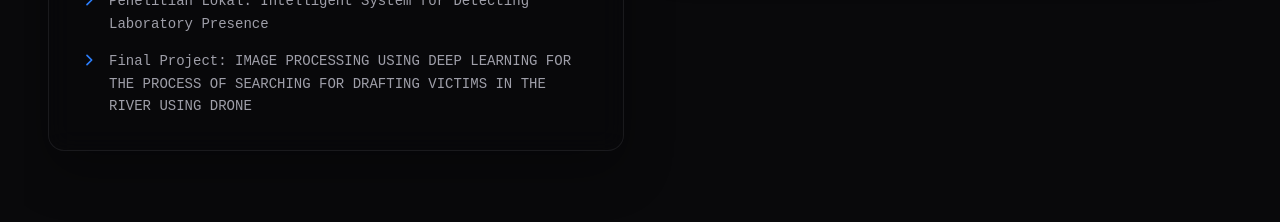
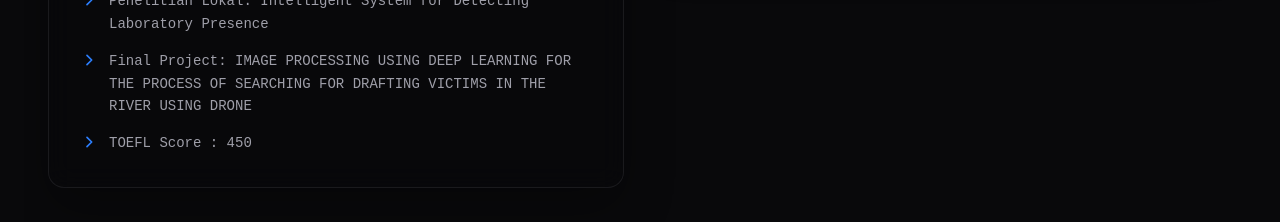
Before and after one commit to ferdykp/next-portofolio, a Next.js app: page / in a window 1280 px wide. Shown: the part 1780-2002 px from the top of the page. Built offline with nearby package versions, Linux system fonts and the light colour scheme.

Commit message:
add porto

```diff
--- a/src/app/layout/About.js
+++ b/src/app/layout/About.js
@@ -22,6 +22,7 @@ export default function About() {
         "InnoWork IoT Advantech",
         "Penelitian Lokal: Intelligent System for Detecting Laboratory Presence",
         "Final Project: IMAGE PROCESSING USING DEEP LEARNING FOR THE PROCESS OF SEARCHING FOR DRAFTING VICTIMS IN THE RIVER USING DRONE",
+        "TOEFL Score : 450",
       ],
     },
     {
```
